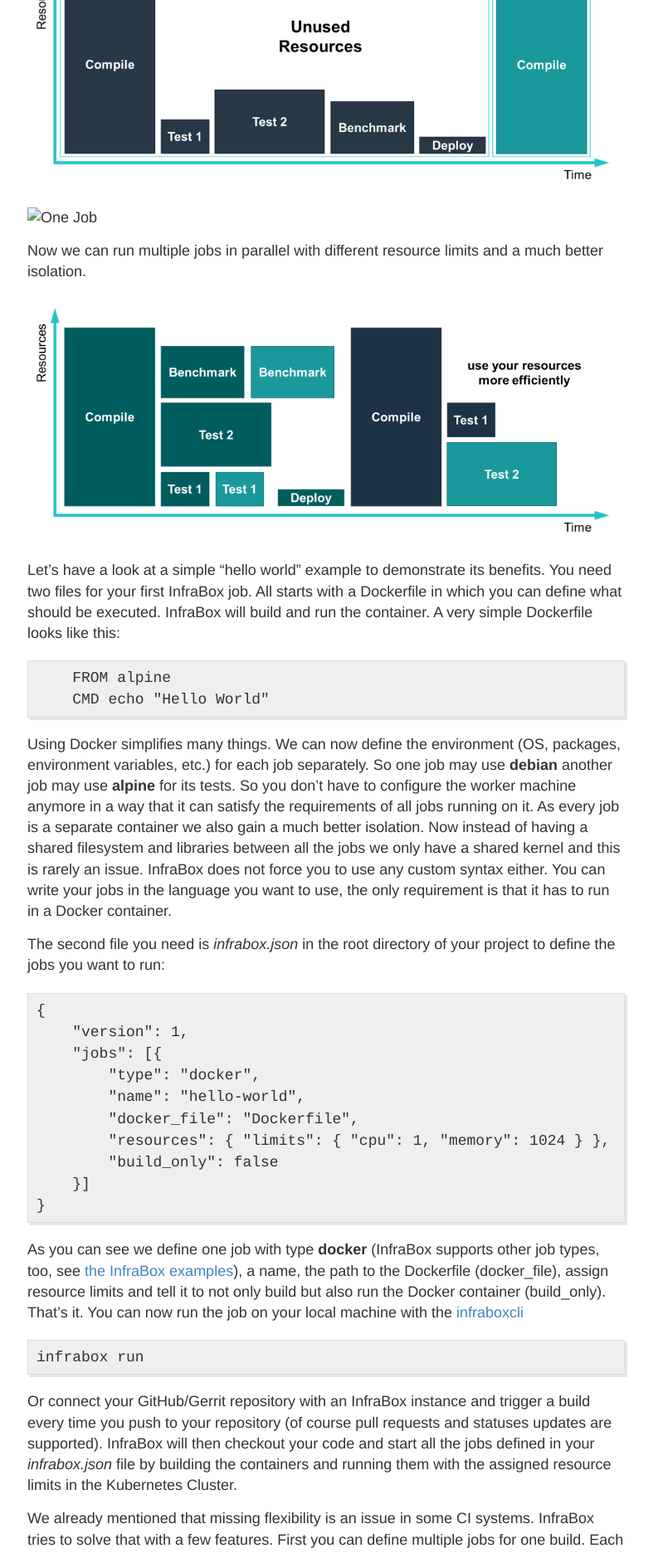
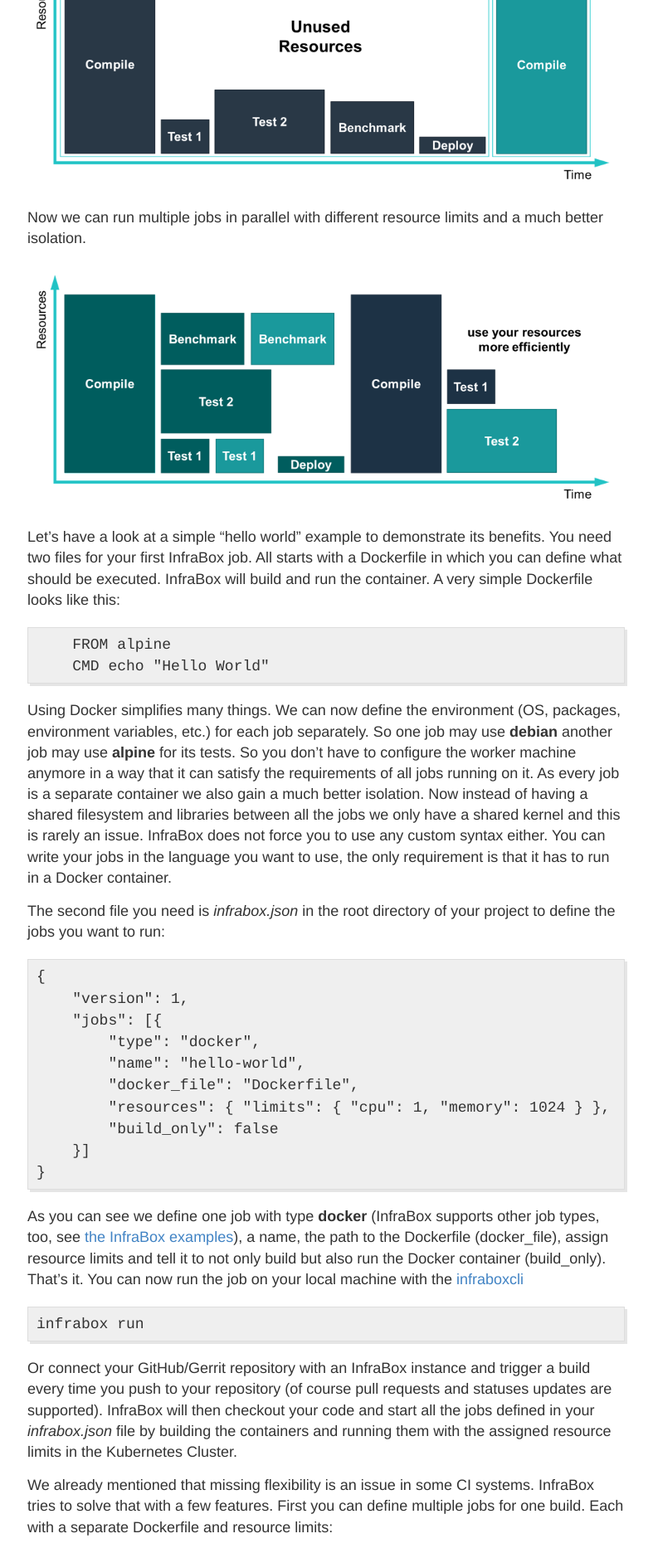
Before and after one commit to InfraBox/blog, a Jekyll site: the page built from _posts/2018-5-20-Introduction-to-InfraBox.md, in a window 1280 px wide. Shown: the part 1626-3498 px from the top of the page at 83% size, without its empty margins (247-1034 px from the left). Built offline with Jekyll 4.4.1, drawn with Linux system fonts in a browser that asks for light colours.

Commit message:
remove wrong image include

```diff
--- a/_posts/2018-5-20-Introduction-to-InfraBox.md
+++ b/_posts/2018-5-20-Introduction-to-InfraBox.md
@@ -22,8 +22,6 @@ Now depending on the CI tool you use you may have the same or similar issues:
 To better deal with these issues we came up with a new CI system called InfraBox, which runs everything in Docker containers on a Kubernetes cluster. Before we ran different tasks sequentially to ensure stable results, but this left quite some resources unused.
 
 ![_config.yml]({{ site.baseurl }}/images/2018-5-20-Introduction-to-InfraBox/Folie1.PNG)
-
-![One Job](./Folie1.PNG)
 
 Now we can run multiple jobs in parallel with different resource limits and a much better isolation.
 
```
